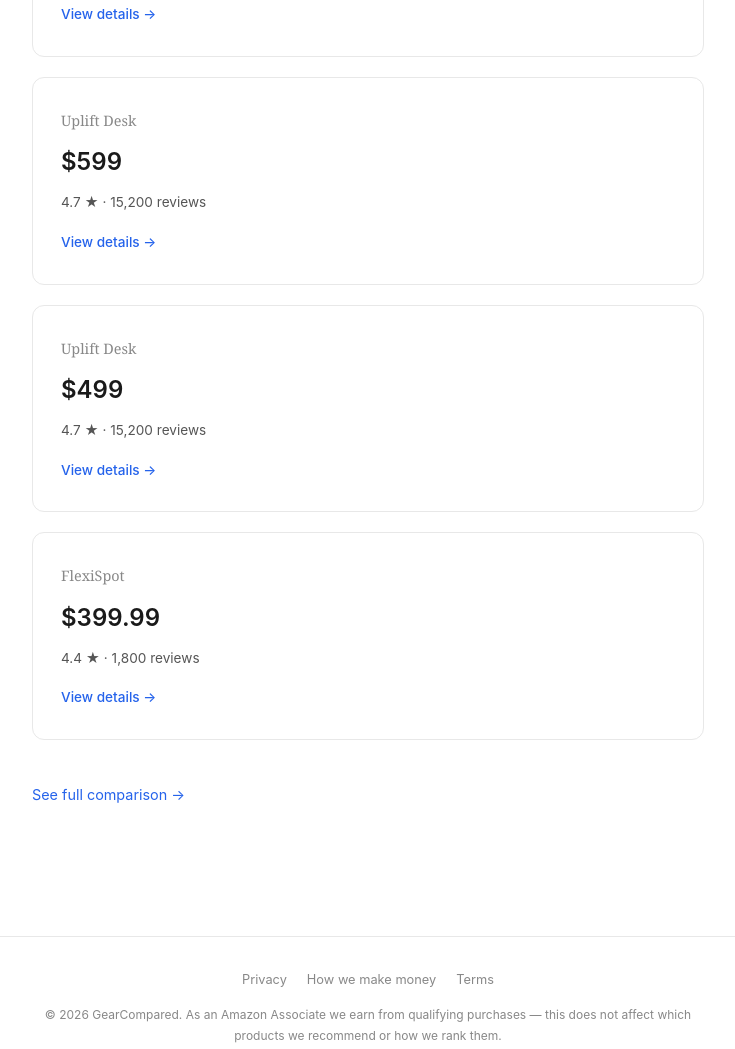
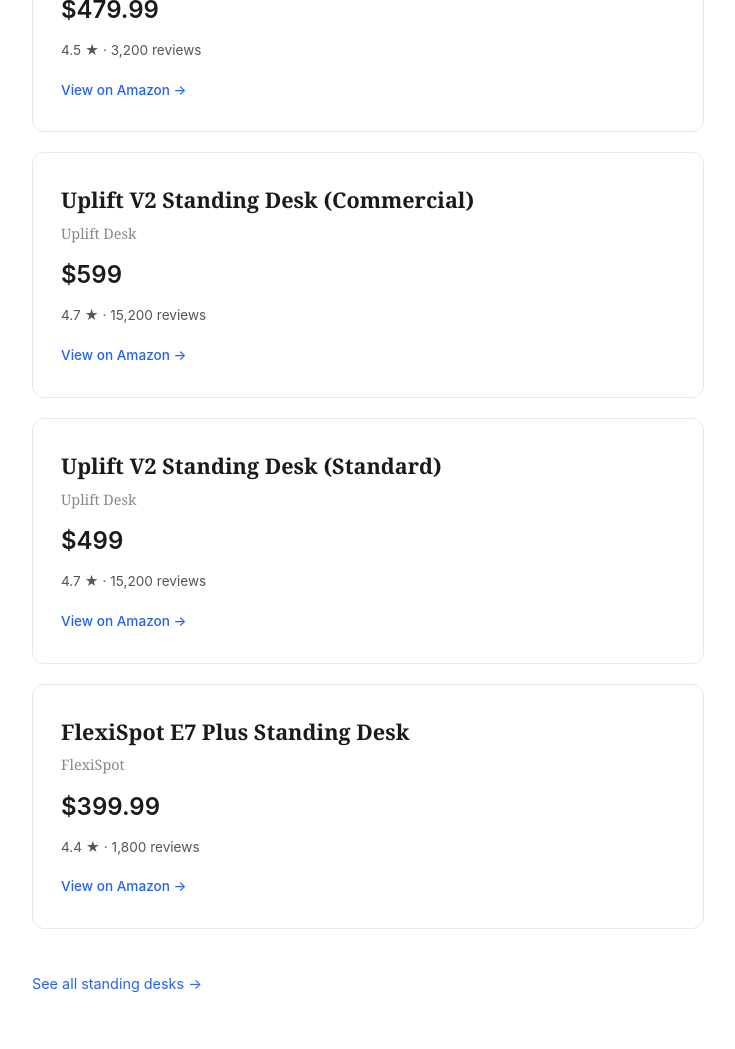
Before and after one commit to sumsar1979/gearcompared, an Astro site: page /standing-desks in a window 1280 px wide. Shown: the part 851-1900 px from the top of the page, without its empty margins (272-1007 px from the left). Built offline with nearby package versions, Linux system fonts and the light colour scheme; Astro itself is replaced by a stand-in of ours.

Commit message:
fix: broken subcategory links in CategoryLayout (doubled paths)

```diff
--- a/src/layouts/CategoryLayout.astro
+++ b/src/layouts/CategoryLayout.astro
@@ -33,8 +33,8 @@
         <h2 style="font-family:var(--font-ui);font-size:0.85rem;font-weight:600;text-transform:uppercase;letter-spacing:0.06em;color:var(--text-tertiary);margin-bottom:16px;">Browse by category</h2>
         <div class="related-list">
           {subcategoryLinks.map((link) => (
-            <a href={`/${category}/best/${link.slug}/`}>
-              Best {link.name} &rarr;
+            <a href={`/${link.slug}/`}>
+              {link.name} &rarr;
             </a>
           ))}
         </div>
@@ -46,14 +46,14 @@
         <h2 style="margin-bottom:16px;">Top {products.length} products</h2>
         {products.slice(0, 5).map((product) => (
           <div class="product-card">
-            <div class="product-card__title">{product.name}</div>
+            <div class="product-card__title">{product.title || product.name}</div>
             <div class="product-card__brand">{product.brand}</div>
             <div class="product-card__price">${product.price || '?'}</div>
             <div class="product-card__specs">
               {product.rating && <span>{product.rating} ★ · {(product.reviewCount || 0).toLocaleString()} reviews</span>}
             </div>
-            <a href={`/${category}/product/${product.asin}/`} class="product-card__cta">
-              View details &rarr;
+            <a href={product.affiliateUrl || `/${category}/product/${product.asin}/`} class="product-card__cta" rel="nofollow sponsored" target="_blank">
+              View on Amazon &rarr;
             </a>
           </div>
         ))}
@@ -61,9 +61,16 @@
     )}
 
     <div style="margin-top:40px;">
-      <a href={`/${category}/best/`} style="font-family:var(--font-ui);font-size:0.9rem;">
-        See full comparison &rarr;
-      </a>
+      {subcategoryLinks.length > 0 && subcategoryLinks[0].slug && (
+        <a href={`/best-${category.replace(/-/g, ' ').split(' ')[0]}s/`} style="font-family:var(--font-ui);font-size:0.9rem;">
+          See all {category.replace(/-/g, ' ')} &rarr;
+        </a>
+      )}
+      {subcategoryLinks.length === 0 && (
+        <a href={`/${category}/`} style="font-family:var(--font-ui);font-size:0.9rem;">
+          Browse all products &rarr;
+        </a>
+      )}
     </div>
   </main>
 </BaseLayout>
```
